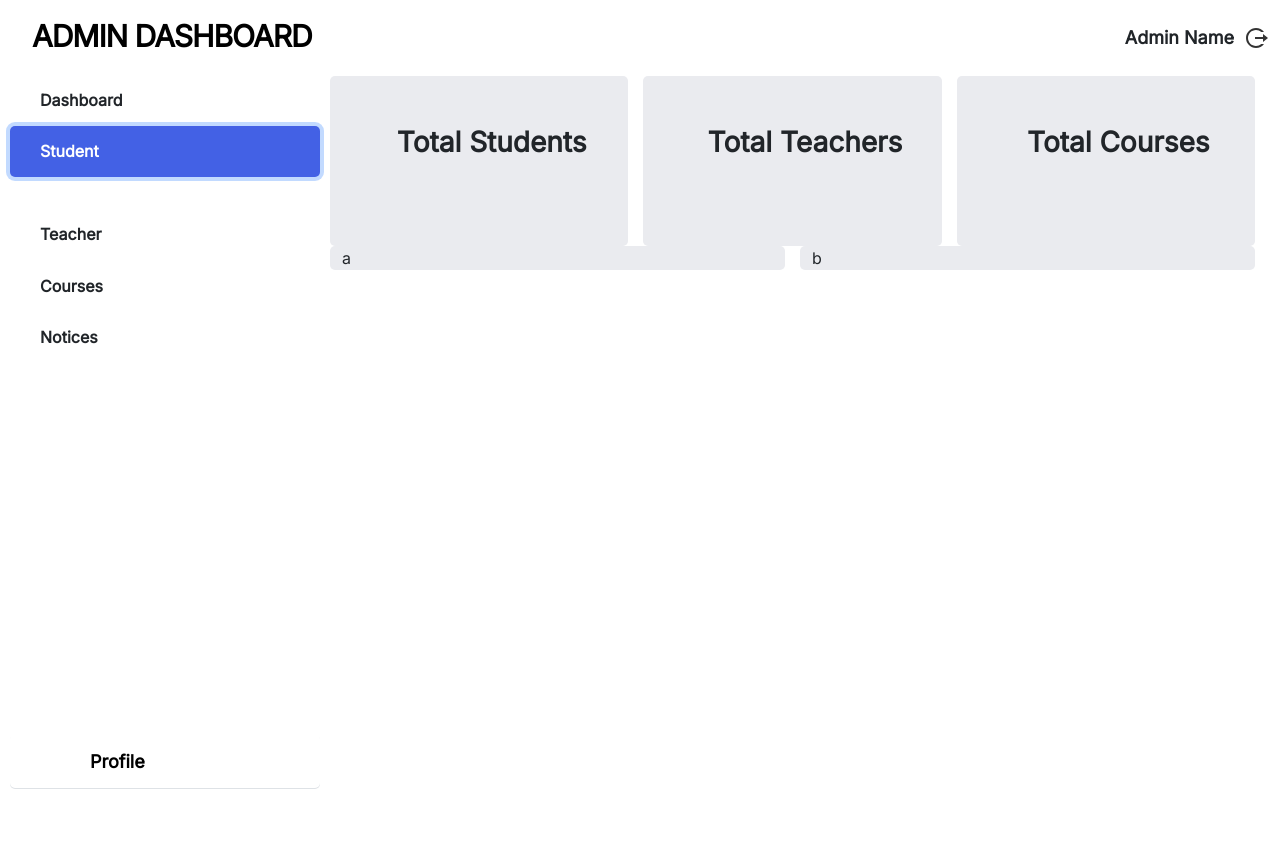
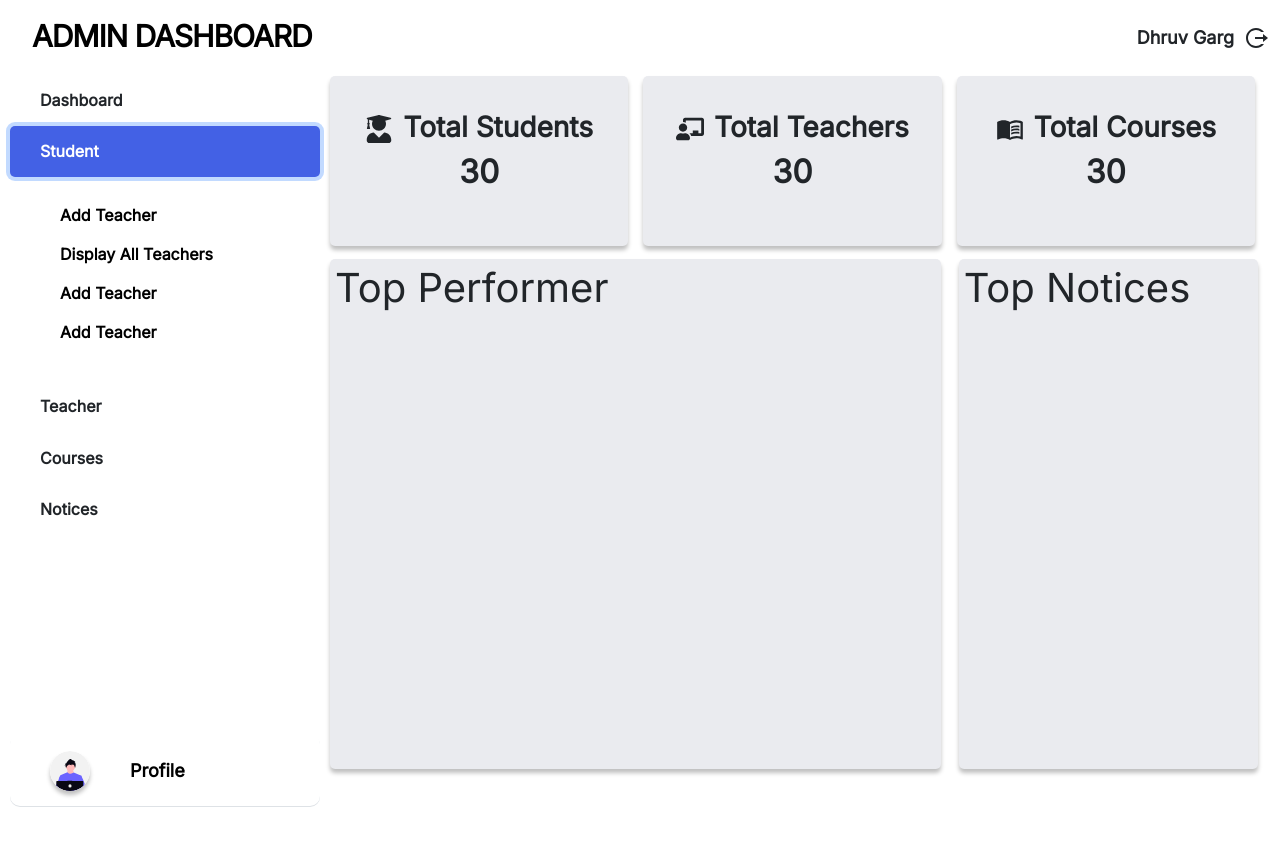
Before and after one commit to DhruvGarg86/Institute-Management-System, a React (Vite) app in the folder frontend/: page /admin/dashboard in a window 1280 px wide. Both pictures are taken after a click on the button "Student". Shown: the top 846 px of the page. Built offline with nearby package versions, Linux system fonts and the light colour scheme.

Commit message:
Completed admin dashboard frontend

```diff
--- a/frontend/src/components/Navbar.jsx
+++ b/frontend/src/components/Navbar.jsx
@@ -1,7 +1,16 @@
 import React from 'react'
 import { RiLogoutCircleRLine } from 'react-icons/ri';
+import { useNavigate } from 'react-router-dom';
 
 function Navbar() {
+    const navigate = useNavigate();
+
+    const handleLogout = () => {
+        setTimeout(() => {
+            navigate("/");
+        }, 500); // in ms
+    };
+
     return (
         <div>
             <nav className="navbar navbar-expand-lg bg-body">
@@ -13,8 +22,10 @@ function Navbar() {
                         </button>
                     </div>
                     <div className='navbar-second-part'>
-                        <span className='navbar-second-part-admin-name'>Admin Name</span>
-                        <RiLogoutCircleRLine size={24} color="#333" />
+                        <span className='navbar-second-part-admin-name'>Dhruv Garg</span>
+                        <RiLogoutCircleRLine size={24} className='admin-navbar-logout'
+                        onClick={() => handleLogout()}
+                        />
                     </div>
 
                 </div>
--- a/frontend/src/components/Sidebar.jsx
+++ b/frontend/src/components/Sidebar.jsx
@@ -1,6 +1,11 @@
 import React from 'react';
+import Dashboard from '../pages/admin/Dashboard';
+import profileImg from '../assets/profile.svg';
+import { useNavigate } from 'react-router-dom';
+
 
 function Sidebar() {
+  const navigate = useNavigate();
   return (
     <div
       style={{
@@ -22,7 +27,7 @@ function Sidebar() {
         {/* Dashboard */}
         <div className="accordion-item">
           <h2 className="accordion-header" id="headingOne">
-            <button
+            <button onClick={() => navigate("/admin/dashboard")}
               className="accordion-button"
               type="button"
               data-bs-toggle="collapse"
@@ -39,7 +44,6 @@ function Sidebar() {
             aria-labelledby="headingOne"
             data-bs-parent="#accordionPanelsStayOpenExample"
           >
-            <div className="accordion-body">{/* Dashboard content here */}</div>
           </div>
         </div>
 
@@ -63,7 +67,14 @@ function Sidebar() {
             aria-labelledby="headingTwo"
             data-bs-parent="#accordionPanelsStayOpenExample"
           >
-            <div className="accordion-body">{/* Student content here */}</div>
+            <div className="accordion-body">
+              <ul style={{ listStyleType: 'none' }} className='sidebar-inner'>
+                <li><button type="button" className='sidebar-inner-button'>Add Teacher</button></li>
+                <li><button type="button" className='sidebar-inner-button'>Display All Teachers</button></li>
+                <li><button type="button" className='sidebar-inner-button'>Add Teacher</button></li>
+                <li><button type="button" className='sidebar-inner-button'>Add Teacher</button></li>
+              </ul>
+            </div>
           </div>
         </div>
 
@@ -87,7 +98,14 @@ function Sidebar() {
             aria-labelledby="headingThree"
             data-bs-parent="#accordionPanelsStayOpenExample"
           >
-            <div className="accordion-body">{/* Teacher content here */}</div>
+            <div className="accordion-body">
+              <ul style={{ listStyleType: 'none' }} className='sidebar-inner'>
+                <li><button type="button" className='sidebar-inner-button'>Add Teacher</button></li>
+                <li><button type="button" className='sidebar-inner-button'>Display All Teachers</button></li>
+                <li><button type="button" className='sidebar-inner-button'>Add Teacher</button></li>
+                <li><button type="button" className='sidebar-inner-button'>Add Teacher</button></li>
+              </ul>
+            </div>
           </div>
         </div>
 
@@ -111,7 +129,14 @@ function Sidebar() {
             aria-labelledby="headingFour"
             data-bs-parent="#accordionPanelsStayOpenExample"
           >
-            <div className="accordion-body">{/* Courses content here */}</div>
+            <div className="accordion-body">
+              <ul style={{ listStyleType: 'none' }} className='sidebar-inner'>
+                <li><button type="button" className='sidebar-inner-button'>Add Teacher</button></li>
+                <li><button type="button" className='sidebar-inner-button'>Display All Teachers</button></li>
+                <li><button type="button" className='sidebar-inner-button'>Add Teacher</button></li>
+                <li><button type="button" className='sidebar-inner-button'>Add Teacher</button></li>
+              </ul>
+            </div>
           </div>
         </div>
 
@@ -135,14 +160,29 @@ function Sidebar() {
             aria-labelledby="headingFive"
             data-bs-parent="#accordionPanelsStayOpenExample"
           >
-            <div className="accordion-body">{/* Notices content here */}</div>
+            <div className="accordion-body">
+              <ul style={{ listStyleType: 'none' }} className='sidebar-inner'>
+                <li><button type="button" className='sidebar-inner-button'>Add New Notice</button></li>
+                <li><button type="button" className='sidebar-inner-button'>Display All Notices</button></li>
+              </ul>
+            </div>
           </div>
         </div>
 
         {/* Profile - pinned at bottom */}
         <div className="accordion-item" style={{ marginTop: 'auto' }}>
           <h2 className="accordion-header" id="headingSix">
-            <button className="accordion-button sidebar-profile" type="button">
+            <button className="accordion-button sidebar-profile" type="button" style={{borderRadius: '10px'}}>
+              <img src={profileImg} alt="Profile"
+                style={{
+                  width: '40px',
+                  height: '40px',
+                  borderRadius: '50%',
+                  marginRight: '40px',
+                  objectFit: 'cover',
+                  boxShadow: '0px 4px 4px rgba(0, 0, 0, 0.25)'
+                }}
+              />
               Profile
             </button>
           </h2>
--- a/frontend/src/index.css
+++ b/frontend/src/index.css
@@ -90,7 +90,7 @@ body{
   margin-top: 60px;
   background-color: #4361e5  ;
   box-shadow: 0px 4px 4px rgba(0, 0, 0, 0.25);
-  color: black;
+  color: white;
   width: 380px;
   border-radius: 5px;
   height: 40px;
@@ -160,7 +160,6 @@ nav{
 .accordion-button::after {
   display: none !important;
 }
-
 .accordion-button {
   font-weight: bold;
   border-radius: 5px;
@@ -170,16 +169,52 @@ nav{
 .accordion-button:not(.collapsed) {
   background-color: #4361e5;
   border: none;
-  color: white; /* for better contrast */
+  color: white;
 }
 .accordion-button:hover{
   border-radius: 5px;
+  box-shadow: 0px 4px 4px rgba(0, 0, 0, 0.25);
 }
+.sidebar-profile{
+  padding-left: 40px !important;
+}
+.sidebar-inner{
+  padding-left: 0px;
+}
+.sidebar-inner-button{
+    border-radius: 5px;
+    padding: 5px;
+    margin-top: 5px;
+    width: 300px;
+    font-weight: bold;
+    border-radius: 5px;
+    color: black;
+    background-color: white;
+}
+  .sidebar-inner-button:hover{
+  box-shadow: 0px 4px 4px rgba(0, 0, 0, 0.25);
+  border-radius: 5px;
+  color: white !important;
+  background-color: #4361e5;
 
-
+}
+.sidebar-inner-button:not(.collapsed) {
+  border: none;
+  color: black;
+  text-align: left;
+  padding-left: 30px;
+}
 /* Sidebar End */
 
 /* Admin Dashboard Start */
+.admin-navbar-logout{
+  cursor: pointer;
+}
+.admin-navbar-logout:hover{
+  transform: scale(1.05);
+  transition: all 0.2s ease-in;
+
+}
 .admin-dashboard-container{
   margin: 0px !important;
   padding: 0px !important;
@@ -206,19 +241,24 @@ nav{
 .admin-dashboard-second-row2{
   margin: 0px !important;
   padding: 0px !important;
+  margin-top: 13px !important;
+  height: 65vh;
 }
 .row1-first{
+  box-shadow: 0px 4px 4px rgba(0, 0, 0, 0.25);
   margin: 0px 15px 0px 0px;
   background-color: #eaebef;
   border-radius: 5px;
 }
 .row1-second{
+  box-shadow: 0px 4px 4px rgba(0, 0, 0, 0.25);
   margin: 0px 15px 0px 0px;
   padding-top: auto;
   background-color: #eaebef;
   border-radius: 5px;
 }
 .row1-third{
+  box-shadow: 0px 4px 4px rgba(0, 0, 0, 0.25);
   margin: 0px 15px 0px 0px;
   padding-top: auto;
   background-color: #eaebef;
@@ -227,26 +267,39 @@ nav{
 .row1-first h3{
   justify-content: center;
   text-align: center;
-  margin-left: 25px ;
   font-weight: bolder;
-  margin-top: 50px;
+  margin-top: 35px;
   align-items: center;
 }
 .row1-second h3{
   justify-content: center;
   text-align: center;
-  margin-left: 25px ;
   font-weight: bolder;
-  margin-top: 50px;
+  margin-top: 35px;
   align-items: center;
 }
 .row1-third h3{
   justify-content: center;
   text-align: center;
-  margin-left: 25px ;
   font-weight: bolder;
-  margin-top: 50px;
+  margin-top: 35px;
   align-items: center;
 }
-
+.row2-first{
+  /* background-color: #eaebef; */
+  padding: 0px;
+  padding-right: 16px;
+}
+.row2-second{
+  /* background-color: #eaebef; */
+  border-radius: 5px;
+  padding-left: 2px;
+}
+.row2-first-inner-div{
+  box-shadow: 0px 4px 4px rgba(0, 0, 0, 0.25);
+  height: 510px;
+  border-radius: 5px;
+  background-color: #eaebef;
+  padding: 5px;
+}
 /* Admin Dashboard End */
--- a/frontend/src/pages/admin/Dashboard.jsx
+++ b/frontend/src/pages/admin/Dashboard.jsx
@@ -1,6 +1,8 @@
-import React from 'react'
-import Navbar from '../../components/Navbar'
-import Sidebar from '../../components/Sidebar'
+import React from 'react';
+import Navbar from '../../components/Navbar';
+import Sidebar from '../../components/Sidebar';
+import { FaUserGraduate, FaChalkboardTeacher } from 'react-icons/fa';
+import { MdMenuBook } from 'react-icons/md';
 
 function Dashboard() {
   return (
@@ -14,24 +16,51 @@ function Dashboard() {
           <div className="col-9 container-fluid admin-dashboard-second">
             <div className="row admin-dashboard-second-row1">
               <div className="col row1-first">
-                <h3>Total Students</h3>
+                <h3>
+                  <FaUserGraduate style={{ marginRight: '10px' }} />
+                  Total Students
+                </h3>
+                <div>
+                  <h2 style={{ fontWeight: 'bold', textAlign: 'center' }}>30</h2>
+                </div>
               </div>
               <div className="col row1-second">
-                <h3>Total Teachers</h3>
+                <h3>
+                  <FaChalkboardTeacher style={{ marginRight: '10px' }} />
+                  Total Teachers
+                </h3>
+                <div>
+                  <h2 style={{ fontWeight: 'bold', textAlign: 'center' }}>30</h2>
+                </div>
               </div>
               <div className="col row1-third">
-                <h3>Total Courses</h3>
+                <h3>
+                  <MdMenuBook style={{ marginRight: '10px' }} />
+                  Total Courses
+                </h3>
+                <div>
+                  <h2 style={{ fontWeight: 'bold', textAlign: 'center' }}>30</h2>
+                </div>
               </div>
             </div>
+
             <div className="row admin-dashboard-second-row2">
-              <div className="col row1-first">a</div>
-              <div className="col row1-second">b</div>
+              <div className="col-8 row2-first">
+                <div className="row2-first-inner-div">
+                  <h1>Top Performer</h1>
+                </div>
+              </div>
+              <div className="col-4 row2-second">
+                <div className="row2-first-inner-div">
+                  <h1>Top Notices</h1>
+                </div>
+              </div>
             </div>
           </div>
         </div>
       </div>
     </>
-  )
+  );
 }
 
-export default Dashboard
+export default Dashboard;
--- a/frontend/src/pages/admin/Login.jsx
+++ b/frontend/src/pages/admin/Login.jsx
@@ -1,7 +1,9 @@
 import React from 'react'
 import studyImg from '../../assets/study.svg';
+import { useNavigate } from 'react-router-dom';
 
 function Login() {
+    const navigate = useNavigate();
     return (
         <div>
             <div className="container-fluid admin-login-page-container">
@@ -22,7 +24,8 @@ function Login() {
                             <input type="text" name="" placeholder="Email ID" className="admin-login-page-second-login-box" /><br />
                             <input type="password" name="" placeholder="Password" className="admin-login-page-second-login-box" />
                             <div>
-                                <button className="admin-login-page-second-button">LOGIN</button>
+                                <button onClick={() => navigate("/admin/dashboard")}
+                                className="admin-login-page-second-button">LOGIN</button>
                             </div>
                         </div>
                     </div>
```
Also changed, not shown: frontend/src/assets/profile.svg (added), 1 other file (tests, documents, lock files or other folders).
